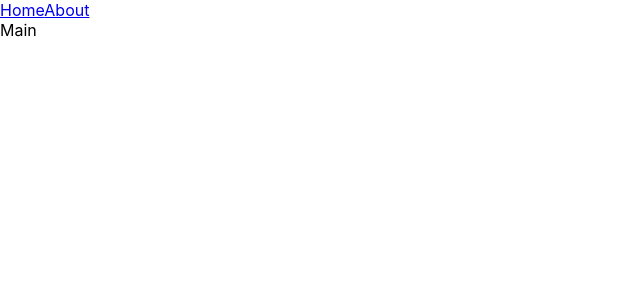
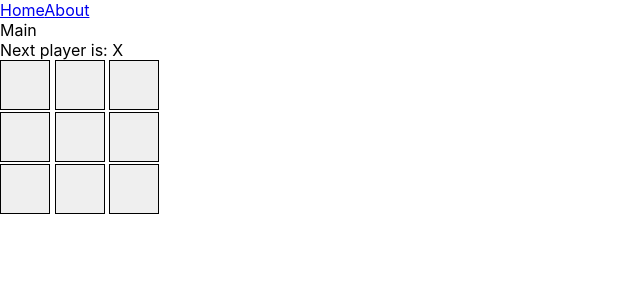
Before and after one commit to klauza/pwa-tictactoe, a React (Create React App) app: page / in a window 1280 px wide. Shown: the top 300 px of the page, without its empty margins (0-640 px from the left). Built offline with nearby package versions, Linux system fonts and the light colour scheme.

Commit message:
add game logic implementation

```diff
--- a/package.json
+++ b/package.json
@@ -7,6 +7,7 @@
     "@testing-library/react": "^9.4.0",
     "@testing-library/user-event": "^7.2.1",
     "@types/react-router-dom": "^5.1.3",
+    "@types/styled-components": "^4.4.1",
     "@typescript-eslint/parser": "^2.13.0",
     "react": "^16.12.0",
     "react-dom": "^16.12.0",
--- a/public/index.html
+++ b/public/index.html
@@ -7,7 +7,7 @@
     <meta name="theme-color" content="#000000" />
     <meta
       name="description"
-      content="Web site created using create-react-app"
+      content="tic-tac-toe app with pwa"
     />
     <link rel="apple-touch-icon" href="%PUBLIC_URL%/logo192.png" />
     <!--
@@ -24,7 +24,7 @@
       work correctly both with client-side routing and a non-root public URL.
       Learn how to configure a non-root public URL by running `npm run build`.
     -->
-    <title>React App</title>
+    <title>pwa-tictactoe</title>
   </head>
   <body>
     <noscript>You need to enable JavaScript to run this app.</noscript>
--- /dev/null
+++ b/src/components/Board.tsx
@@ -0,0 +1,65 @@
+import React, {useState} from 'react';
+import Square from './Square';
+
+
+
+const Board: React.FC = () => {
+
+  const [boardSquares, setBoardSquares] = useState(Array(9).fill(null));
+  const [xIsNext, setXIsNext] = useState(true);
+  let status;
+  const winner = calculateWinner(boardSquares);
+
+  status = winner
+    ? `Winner is ${winner}`
+    : `Next player is: ${xIsNext ? "X" : "O"}`;
+
+
+  const handleClick = (index: number) => {
+    const squares = [...boardSquares];
+
+    if(calculateWinner(boardSquares) || squares[index]) return;  // exit if square already filled
+
+    squares[index] = xIsNext ? "X" : "O";
+
+    setBoardSquares(squares);
+
+    setXIsNext(!xIsNext);
+  }
+
+  const renderSquare = (index: number) => {
+    return <Square value={boardSquares[index]} onClick={() => handleClick(index)} />
+  }
+
+function calculateWinner(squares: any) {
+    const winningLanes = [
+      [0, 1, 2],
+      [3, 4, 5],
+      [6, 7, 8],
+      [0, 3, 5],
+      [1, 4, 7],
+      [2, 5, 8],
+      [0, 4, 8],
+      [2, 4, 6]
+    ]
+
+    for (let i = 0; i < winningLanes.length; i++){
+      const [a, b, c] = winningLanes[i];
+      if(squares[a] && squares[a] === squares[b] && squares[b] === squares[c]){
+        return squares[a]
+      }
+    }
+    return null;
+  };
+
+  return (
+    <div>
+      <div>{status}</div>
+      <div>{renderSquare(0)} {renderSquare(1)} {renderSquare(2)}</div>
+      <div>{renderSquare(3)} {renderSquare(4)} {renderSquare(5)}</div>
+      <div>{renderSquare(6)} {renderSquare(7)} {renderSquare(8)}</div>
+    </div>
+  )
+}
+
+export default Board
--- a/src/components/Main.tsx
+++ b/src/components/Main.tsx
@@ -1,4 +1,5 @@
 import React from 'react';
+import TicTacToe from './TicTacToe';
 
 interface MainProps {
 
@@ -8,6 +9,7 @@ const Main: React.FC<MainProps> = () => {
   return (
     <div>
       Main
+      <TicTacToe />
     </div>
   )
 }
--- /dev/null
+++ b/src/components/Square.tsx
@@ -0,0 +1,22 @@
+import React from 'react';
+import styled from 'styled-components';
+
+const SquareButton = styled.button`
+  border: 1px solid black;
+  width: 50px; height: 50px;
+`;
+
+export interface SquareProps {
+  value: number,
+  onClick: Function
+}
+
+const Square: React.FC<SquareProps> = (props: any) => {
+  return (
+    <SquareButton onClick={props.onClick}>
+      {props.value}
+    </SquareButton>
+  )
+}
+
+export default Square
--- /dev/null
+++ b/src/components/TicTacToe.tsx
@@ -0,0 +1,17 @@
+import React from 'react';
+import Board from './Board';
+
+
+
+const TicTacToe: React.FC = () => {
+
+
+
+  return (
+    <div>
+      <Board />
+    </div>
+  )
+}
+
+export default TicTacToe
```
Also changed, not shown: 1 other file (tests, documents, lock files or other folders).
